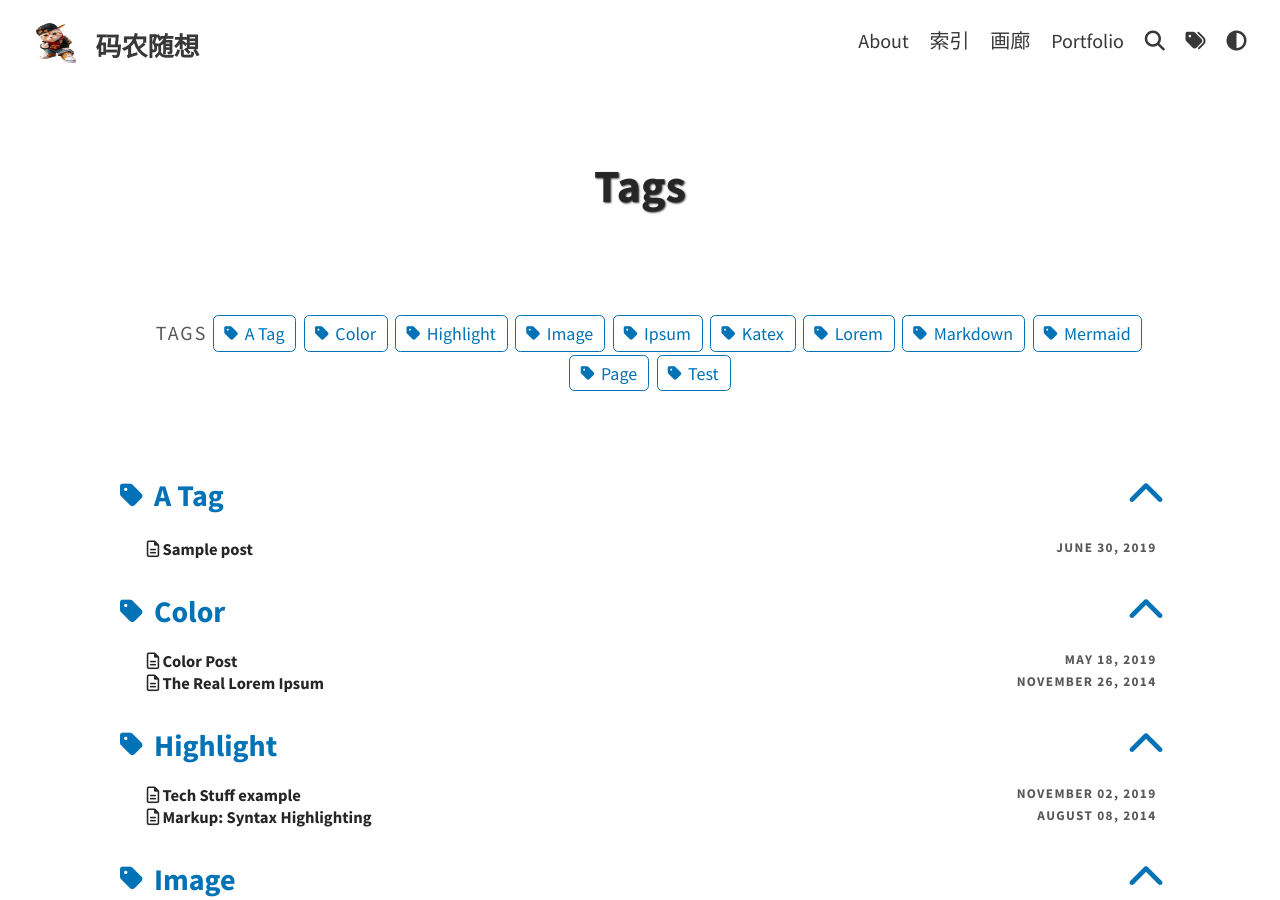
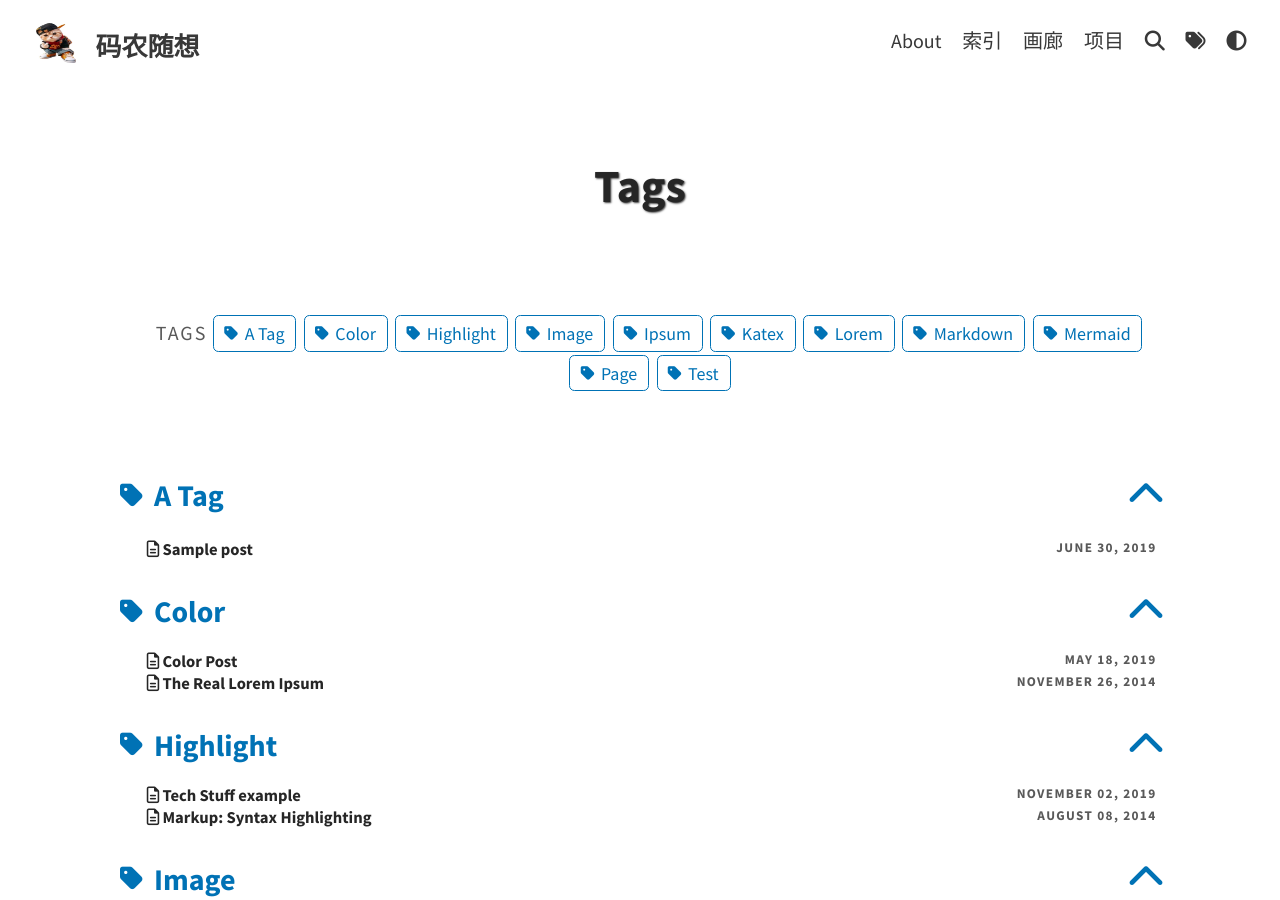
Before and after one commit to think-coding/think-coding.github.io, a Jekyll site: the page built from pages/tags.md, in a window 1280 px wide and 900 px high. Built offline with Jekyll 4.4.1, drawn with Linux system fonts in a browser that asks for light colours; a script that is not in the unit is left out.

Commit message:
Update portfolio.md

```diff
--- a/pages/portfolio.md
+++ b/pages/portfolio.md
@@ -1,6 +1,6 @@
 ---
 layout: page
-title : Portfolio
+title : 项目
 permalink: /portfolio/
 subtitle: "Projects I am working on"
 feature-img: "assets/img/pexels/computer.jpeg"
```
